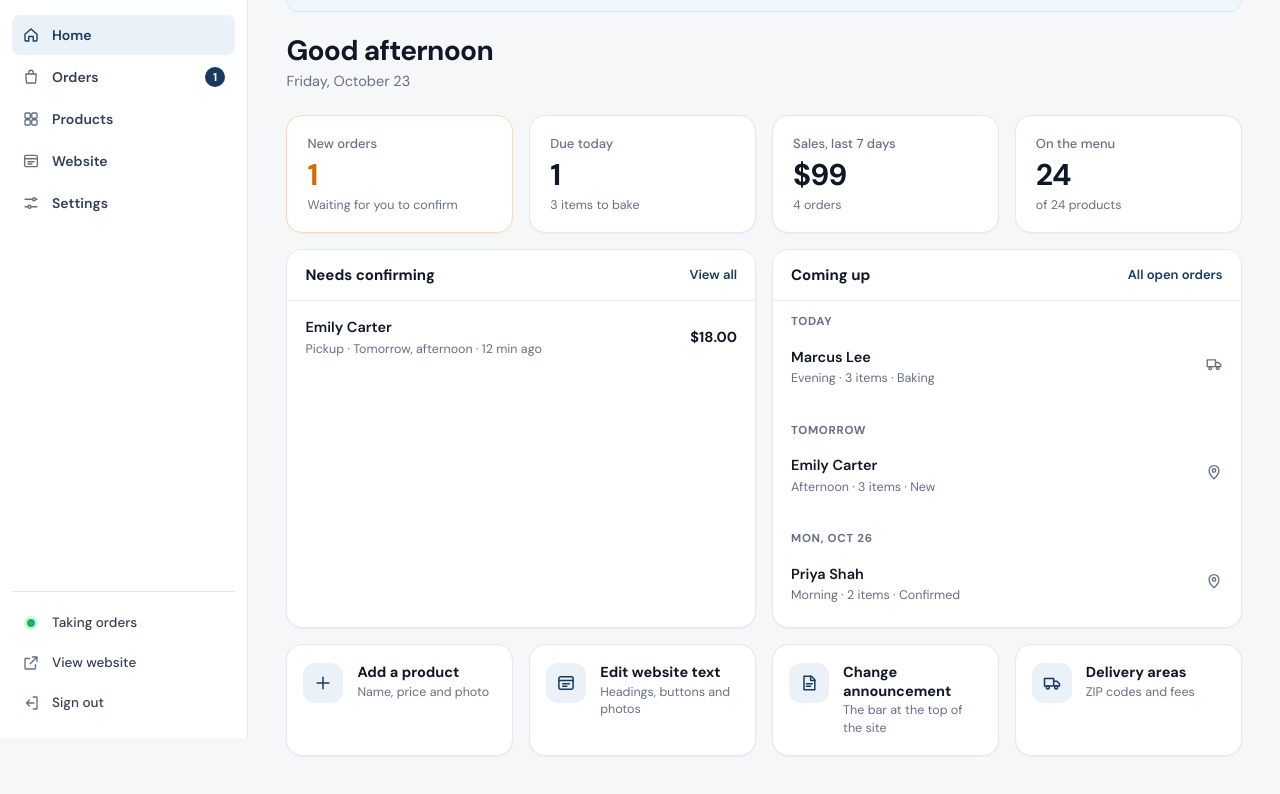
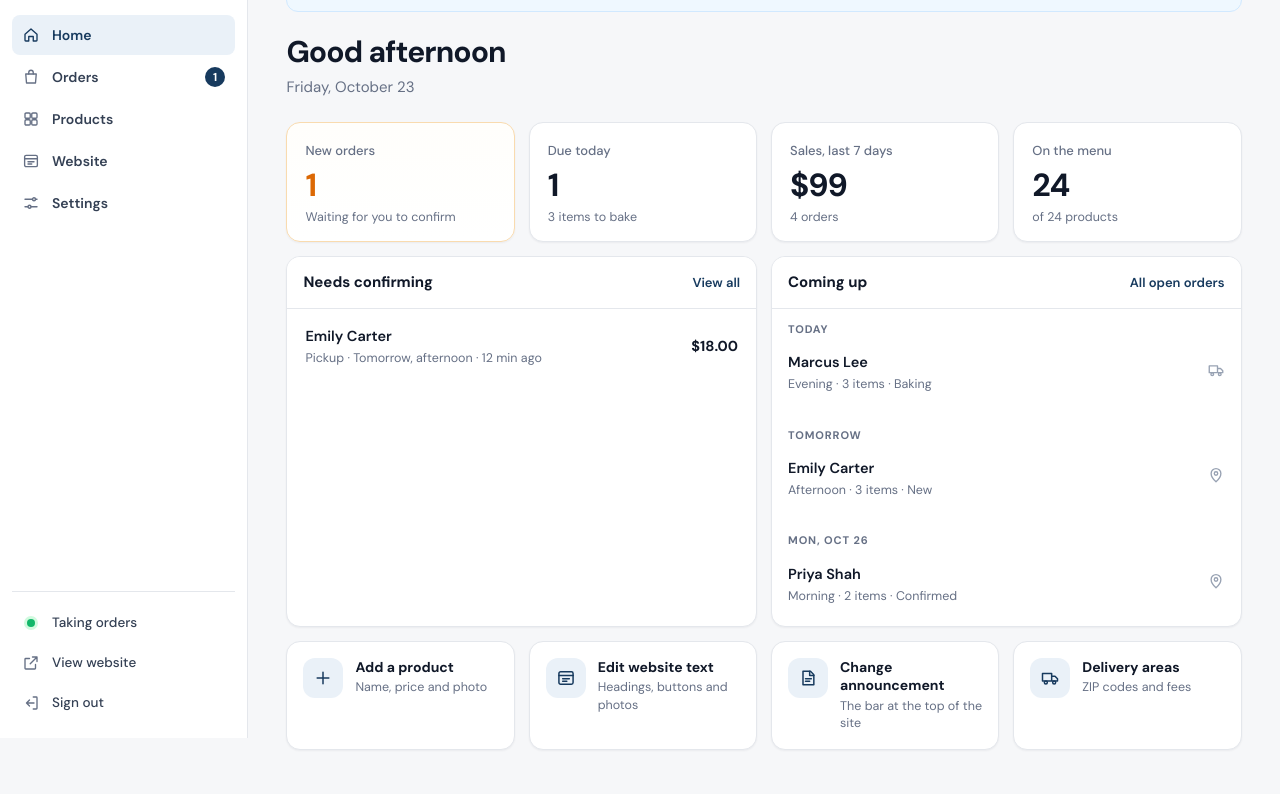
Before and after one commit to tekbis/aem-bakery-dashboard, a plain HTML site: page admin.html in a window 1280 px wide. Shown: the part 62-856 px from the top of the page. Drawn offline with Linux system fonts and the light colour scheme.

Commit message:
Cache-bust admin assets and tighten home card styling on the live dashboard.
Co-authored-by: Cursor <cursoragent@cursor.com>

```diff
--- a/admin.css
+++ b/admin.css
@@ -133,41 +133,42 @@ svg{width:18px;height:18px;fill:none;stroke:currentColor;stroke-width:1.8;stroke
 .s-cancelled{background:var(--bad-bg);color:var(--bad)}
 .pill.hidden-p{background:var(--subtle);color:var(--muted)}
 
-/* home */
-[data-panel=home] .ph{margin-bottom:22px}
-[data-panel=home] .ph h1{font-size:28px;font-weight:700;letter-spacing:-.025em;color:var(--text)}
-[data-panel=home] .ph p{margin-top:4px;font-size:14.5px;color:var(--muted)}
-.paused-bar{display:flex;align-items:center;gap:12px;flex-wrap:wrap;margin-bottom:16px;padding:12px 16px;border-radius:var(--r-lg);background:var(--warn-bg);border:1px solid #fedf89;color:#93370d;font-size:14px}
+/* home — card dashboard layout */
+[data-panel=home]{max-width:1120px}
+[data-panel=home] .ph{margin-bottom:24px}
+[data-panel=home] .ph h1{font-size:30px;font-weight:700;letter-spacing:-.03em;color:#101828}
+[data-panel=home] .ph p{margin-top:6px;font-size:15px;color:#667085}
+.paused-bar{display:flex;align-items:center;gap:12px;flex-wrap:wrap;margin-bottom:16px;padding:12px 16px;border-radius:14px;background:var(--warn-bg);border:1px solid #fedf89;color:#93370d;font-size:14px}
 .paused-bar span{flex:1;min-width:200px}
-.stats{display:grid;grid-template-columns:repeat(4,1fr);gap:16px;margin-bottom:16px}
-.stat{padding:18px 20px;text-align:left;background:#fff;border:1px solid var(--line);border-radius:16px;box-shadow:0 1px 2px rgba(16,24,40,.04);transition:border-color .15s,box-shadow .15s,transform .15s}
-button.stat:hover{border-color:var(--line-2);box-shadow:0 4px 12px rgba(16,24,40,.06);transform:translateY(-1px)}
-.stat span{display:block;color:var(--muted);font-size:13px;font-weight:500}
-.stat b{display:block;font-size:30px;font-weight:700;letter-spacing:-.03em;margin-top:6px;line-height:1.05;color:var(--text)}
-.stat small{display:block;color:var(--muted);font-size:12.5px;margin-top:6px;line-height:1.35}
-.stat.hot{border-color:#f9dbaf}
+.stats{display:grid;grid-template-columns:repeat(4,minmax(0,1fr));gap:14px;margin-bottom:14px}
+.stat{padding:18px 18px 16px;text-align:left;background:#fff;border:1px solid #e4e7ec;border-radius:14px;box-shadow:0 1px 2px rgba(16,24,40,.05);transition:border-color .15s,box-shadow .15s,transform .15s}
+button.stat:hover{border-color:#d0d5dd;box-shadow:0 6px 16px rgba(16,24,40,.07);transform:translateY(-1px)}
+.stat span{display:block;color:#667085;font-size:13px;font-weight:500}
+.stat b{display:block;font-size:32px;font-weight:700;letter-spacing:-.035em;margin-top:8px;line-height:1;color:#101828}
+.stat small{display:block;color:#667085;font-size:12.5px;margin-top:8px;line-height:1.35}
+.stat.hot{background:linear-gradient(180deg,#fffefb 0%,#fff 100%);border-color:#f9dbaf}
 .stat.hot b{color:#dc6803}
-.home-grid{display:grid;grid-template-columns:1fr 1fr;gap:16px;margin-bottom:16px;align-items:stretch}
-.home-grid>.card{display:flex;flex-direction:column;min-height:180px;border-radius:16px;overflow:hidden;box-shadow:0 1px 2px rgba(16,24,40,.04)}
-.home-grid .card-h{padding:14px 18px;background:#fff}
-.home-grid .card-h h2{font-size:15px;font-weight:700;color:var(--text)}
-.home-grid .link-btn{font-size:13px;color:var(--brand)}
-.mini-list{list-style:none;margin:0;padding:4px 8px 10px;flex:1}
-.mini{display:grid;grid-template-columns:1fr auto;gap:2px 14px;width:100%;padding:12px 10px;border-radius:12px;text-align:left}
-.mini:hover{background:var(--subtle)}
-.mini b{font-weight:600;font-size:14.5px;color:var(--text)}
-.mini small{grid-column:1;color:var(--muted);font-size:12.5px;line-height:1.4}
-.mini strong{grid-row:1/3;grid-column:2;align-self:center;font-size:14.5px;font-weight:700;color:var(--text);white-space:nowrap}
-.mini strong svg{width:18px;height:18px;color:var(--muted)}
-.day{padding:2px 8px 10px}
-.day h3{padding:10px 10px 4px;font-size:11.5px;font-weight:700;color:var(--muted);text-transform:uppercase;letter-spacing:.06em}
-.home-grid .empty{padding:28px 18px}
-.quick{display:grid;grid-template-columns:repeat(4,1fr);gap:16px}
-.quick-a{display:flex;gap:14px;align-items:flex-start;padding:18px 16px;text-align:left;background:#fff;border:1px solid var(--line);border-radius:16px;box-shadow:0 1px 2px rgba(16,24,40,.04);transition:border-color .15s,box-shadow .15s,transform .15s}
-.quick-a:hover{border-color:#b2ddff;box-shadow:0 4px 12px rgba(16,24,40,.06);transform:translateY(-1px)}
-.quick-a>svg{width:40px;height:40px;padding:10px;border-radius:12px;background:var(--brand-tint);color:var(--brand);flex:none}
-.quick-a b{display:block;font-size:14.5px;font-weight:700;color:var(--text);line-height:1.3}
-.quick-a small{display:block;color:var(--muted);font-size:12.5px;margin-top:2px;line-height:1.4}
+.home-grid{display:grid;grid-template-columns:1fr 1fr;gap:14px;margin-bottom:14px;align-items:stretch}
+.home-grid>.card{display:flex;flex-direction:column;min-height:200px;border:1px solid #e4e7ec;border-radius:14px;overflow:hidden;background:#fff;box-shadow:0 1px 2px rgba(16,24,40,.05)}
+.home-grid .card-h{padding:14px 16px;border-bottom:1px solid #e4e7ec;background:#fff}
+.home-grid .card-h h2{font-size:15px;font-weight:700;color:#101828}
+.home-grid .link-btn{font-size:13px;font-weight:600;color:#173a5e}
+.mini-list{list-style:none;margin:0;padding:6px 8px 12px;flex:1}
+.mini{display:grid;grid-template-columns:1fr auto;gap:2px 12px;width:100%;padding:11px 10px;border-radius:10px;text-align:left}
+.mini:hover{background:#f2f4f7}
+.mini b{font-weight:600;font-size:14.5px;color:#101828}
+.mini small{grid-column:1;color:#667085;font-size:12.5px;line-height:1.4}
+.mini strong{grid-row:1/3;grid-column:2;align-self:center;font-size:14.5px;font-weight:700;color:#101828;white-space:nowrap}
+.mini strong svg{width:18px;height:18px;color:#98a2b3}
+.day{padding:2px 6px 10px}
+.day h3{padding:10px 10px 4px;font-size:11px;font-weight:700;color:#667085;text-transform:uppercase;letter-spacing:.08em}
+.home-grid .empty{padding:36px 18px}
+.quick{display:grid;grid-template-columns:repeat(4,minmax(0,1fr));gap:14px}
+.quick-a{display:flex;gap:12px;align-items:flex-start;padding:16px;text-align:left;background:#fff;border:1px solid #e4e7ec;border-radius:14px;box-shadow:0 1px 2px rgba(16,24,40,.05);transition:border-color .15s,box-shadow .15s,transform .15s}
+.quick-a:hover{border-color:#b2ddff;box-shadow:0 6px 16px rgba(16,24,40,.07);transform:translateY(-1px)}
+.quick-a>svg{width:40px;height:40px;padding:10px;border-radius:12px;background:#eaf1f8;color:#173a5e;flex:none}
+.quick-a b{display:block;font-size:14px;font-weight:700;color:#101828;line-height:1.3}
+.quick-a small{display:block;color:#667085;font-size:12.5px;margin-top:3px;line-height:1.4}
 
 /* orders */
 .orders{display:grid;grid-template-columns:minmax(0,1fr) minmax(0,1.15fr);gap:16px;align-items:start}
--- a/admin.html
+++ b/admin.html
@@ -6,14 +6,14 @@
 <meta name="robots" content="noindex,nofollow">
 <meta name="theme-color" content="#ffffff">
 <title>Dashboard | AEM Bakery</title>
-<link rel="icon" href="assets/logo.png" type="image/png">
-<link rel="preload" href="assets/fonts/dm-sans-latin-wght-normal.woff2" as="font" type="font/woff2" crossorigin>
-<link rel="stylesheet" href="admin.css">
-<script defer src="products.js"></script>
-<script defer src="config.js"></script>
-<script defer src="assets/vendor/supabase.js"></script>
-<script defer src="data.js"></script>
-<script defer src="admin.js"></script>
+<link rel="icon" href="/assets/logo.png" type="image/png">
+<link rel="preload" href="/assets/fonts/dm-sans-latin-wght-normal.woff2" as="font" type="font/woff2" crossorigin>
+<link rel="stylesheet" href="/admin.css?v=20261023">
+<script defer src="/products.js?v=20261023"></script>
+<script defer src="/config.js?v=20261023"></script>
+<script defer src="/assets/vendor/supabase.js"></script>
+<script defer src="/data.js?v=20261023"></script>
+<script defer src="/admin.js?v=20261023"></script>
 </head>
 <body>
 <svg width="0" height="0" style="position:absolute" aria-hidden="true">
```
